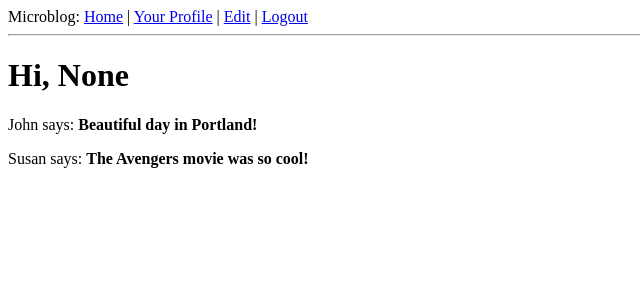
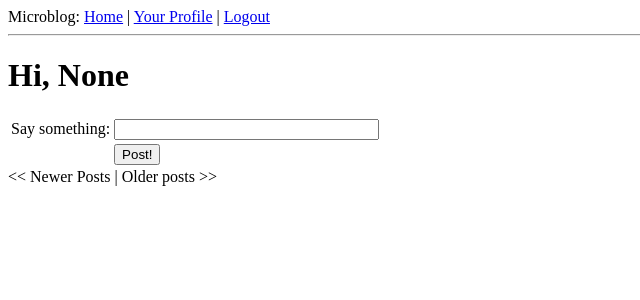
Before and after one commit to tenfyzhong/microblog, a Flask app: page / in a window 1280 px wide. Shown: the top 300 px of the page, without its empty margins (0-640 px from the left). Run offline with Flask 2, Linux system fonts and the light colour scheme; a user stored in the database is signed in; data comes from the database, SQL or seed files in the repository; data that the repository does not hold is empty.

Commit message:
support posts

```diff
--- a/app/forms.py
+++ b/app/forms.py
@@ -39,3 +39,7 @@
                 'This nickname is already in use. Please choose another one.')
             return False
         return True
+
+
+class PostForm(Form):
+    post = StringField('post', validators=[DataRequired()])
--- a/app/templates/base.html
+++ b/app/templates/base.html
@@ -13,7 +13,6 @@
       <a href="/index">Home</a>
       {% if g.user.is_authenticated %}
       | <a href="{{url_for('user', nickname=g.user.nickname)}}">Your Profile</a>
-      | <a href="{{url_for('edit')}}">Edit</a>
       | <a href="{{url_for('logout')}}">Logout</a>
       {% endif %}
     </div>
--- a/app/templates/index.html
+++ b/app/templates/index.html
@@ -1,7 +1,36 @@
 {% extends "base.html" %}
 {% block content %}
-<h1>Hi, {{user.nickname}}</h1>
-{% for post in posts %}
-<div><p>{{post.author.nickname}} says: <b>{{post.body}}</b></p></div>
+<h1>Hi, {{g.user.nickname}}</h1>
+<form action="" method="post" name="post">
+  {{form.hidden_tag()}}
+  <table>
+    <tr>
+      <td>Say something:</td>
+      <td>{{form.post(size=30, maxlength=140)}}</td>
+      <td>
+        {% for error in form.errors.post %}
+        <span style="color: red;">[{{error}}]</span>
+        {% endfor %}
+      </td>
+    </tr>
+    <tr>
+      <td></td>
+      <td><input type="submit" value="Post!"></td>
+      <td></td>
+    </tr>
+  </table>
+</form>
+{% for post in posts.items %}
+{% include 'post.html' %}
 {% endfor %}
+{% if posts.has_prev %}
+<a href="{{url_for('index', page = posts.prev_num)}}"><< Newer Posts</a>
+{% else %}
+<< Newer Posts
+{% endif %} |
+{% if posts.has_next %}
+<a href="{{url_for('index', page=posts.next_num)}}"> Older Posts>></a>
+{% else %}
+Older posts >>
+{% endif %}
 {% endblock %}
--- a/app/views.py
+++ b/app/views.py
@@ -4,9 +4,21 @@
 from flask import render_template, redirect, flash, session, url_for, request, g
 from flask_login import login_user, logout_user, current_user, login_required
 from app import app, db, lm
-from .forms import LoginForm, LogonForm, EditForm
-from .models import User
+from .forms import LoginForm, LogonForm, EditForm, PostForm
+from .models import User, Post
 from datetime import datetime
+from config import POSTS_PER_PAGE
+
+
+@app.errorhandler(404)
+def internal_error_404(error):
+    return render_template('404.html'), 404
+
+
+@app.errorhandler(500)
+def internal_error_500(error):
+    db.session.rollback()
+    return render_template('500.html'), 400
 
 
 @lm.user_loader
@@ -25,7 +37,7 @@
                 password=form.password.data)
     db.session.add(user)
     db.session.commit()
-    db.sessin.add(user.follow(user))
+    db.session.add(user.follow(user))
     db.session.commit()
 
 
@@ -38,25 +50,24 @@
         db.session.commit()
 
 
-@app.route('/')
-@app.route('/index')
+@app.route('/', methods=['GET', 'POST'])
+@app.route('/index', methods=['GET', 'POST'])
+@app.route('/index/<int:page>', methods=['GET', 'POST'])
 @login_required
-def index():
-    user = g.user
-    posts = [
-        {
-            'author': {'nickname': 'John'},
-            'body': 'Beautiful day in Portland!'
-        },
-        {
-            'author': {'nickname': 'Susan'},
-            'body': 'The Avengers movie was so cool!'
-        }
-    ]
+def index(page=1):
+    form = PostForm()
+    if form.validate_on_submit():
+        post = Post(body=form.post.data,
+                    timestamp=datetime.utcnow(), author=g.user)
+        db.session.add(post)
+        db.session.commit()
+        flash('Your post is now live!')
+        return redirect(url_for('index'))
+    posts = g.user.followed_posts().paginate(page, POSTS_PER_PAGE, False)
     return render_template(
         "index.html",
         title="Home",
-        user=user,
+        form=form,
         posts=posts)
 
 
@@ -105,16 +116,14 @@
 
 
 @app.route('/user/<nickname>')
+@app.route('/user/<nickname>/<int:page>')
 @login_required
-def user(nickname):
+def user(nickname, page=1):
     user = User.query.filter_by(nickname=nickname).first()
     if user is None:
         flash('User ' + nickname + ' not found.')
         return redirect(url_for(index))
-    posts = [
-        {'author': user, 'body': 'Test post #1'},
-        {'author': user, 'body': 'Test post #2'},
-    ]
+    posts = user.posts.paginate(page, POSTS_PER_PAGE, False)
     return render_template(
         'user.html',
         user=user,
@@ -138,12 +147,41 @@
     return render_template('edit.html', form=form)
 
 
-@app.errorhandler(404)
-def internal_error_404(error):
-    return render_template('404.html'), 404
+@app.route('/follow/<nickname>')
+@login_required
+def follow(nickname):
+    user = User.query.filter_by(nickname=nickname).first()
+    if user is None:
+        flash('User %s not found.' % nickname)
+        return redirect(url_for('index'))
+    if user == g.user:
+        flash("You can't follow yourself!")
+        return redirect(url_for('user', nickname=nickname))
+    u = g.user.follow(user)
+    if u is None:
+        flash('Cannot follow ' + nickname + '.')
+        return redirect(url_for('user', nickname=nickname))
+    db.session.add(u)
+    db.session.commit()
+    flash('You are now following ' + nickname + '!')
+    return redirect(url_for('user', nickname=nickname))
 
 
-@app.errorhandler(500)
-def internal_error_500(error):
-    db.session.rollback()
-    return render_template('500.html'), 400
+@app.route('/unfollow/<nickname>')
+@login_required
+def unfollow(nickname):
+    user = User.query.filter_by(nickname=nickname).first()
+    if user is None:
+        flash('User %s not found.' % nickname)
+        return redirect(url_for('index'))
+    if user == g.user:
+        flash("You can't unfollow youself!")
+        return redirect(url_for('user', nickname=nickname))
+    u = g.user.unfollow(user)
+    if u is None:
+        flash('Cannot unfollow ' + nickname + '.')
+        return redirect(url_for('user', nickname=nickname))
+    db.session.add(u)
+    db.session.commit()
+    flash('You have stopped following ' + nickname + '.')
+    return redirect(url_for('user', nickname=nickname))
--- a/config.py
+++ b/config.py
@@ -24,4 +24,6 @@
 MAIL_USERNAME = None
 MAIL_PASSWORD = None
 
+POSTS_PER_PAGE = 3
+
 ADMINS = ["you@example.com"]
```
Also changed, not shown: app/templates/user.html (+20 -1 lines).
